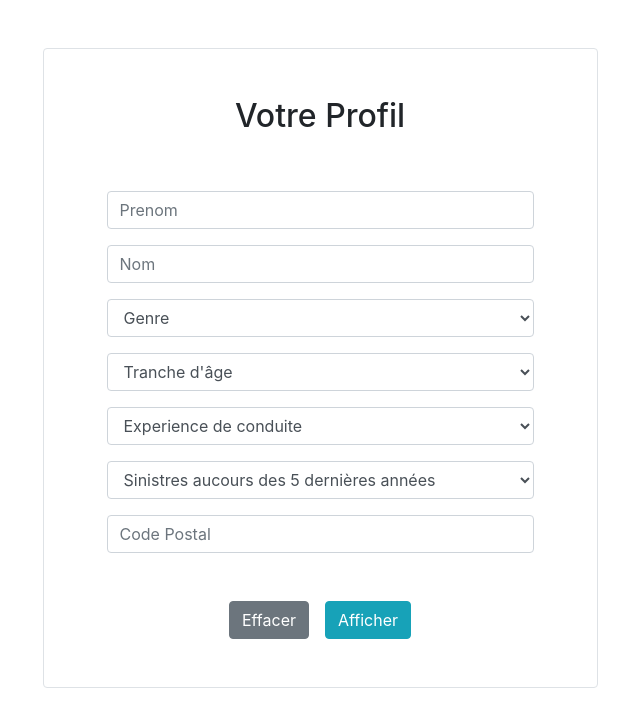
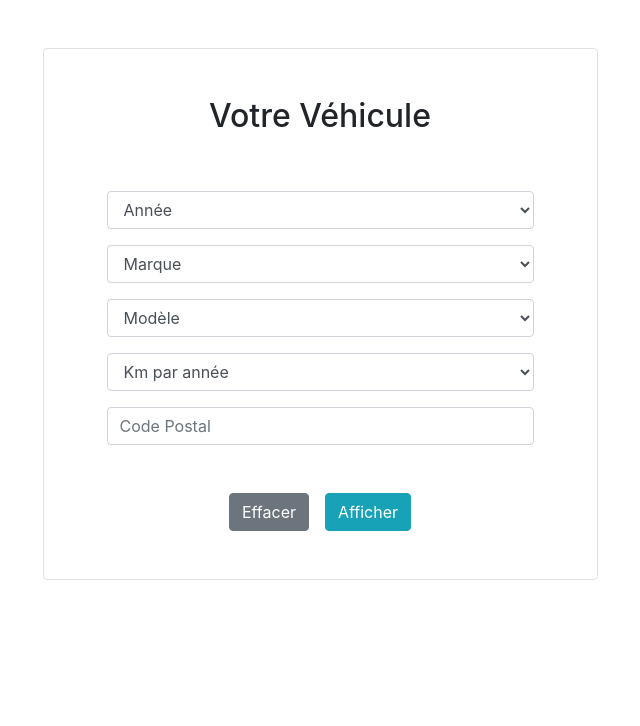
Before and after one commit to Ayi05/demo-assurance, a React (Create React App) app: page /profil in a window 1280 px wide. Shown: the top 726 px of the page, without its empty margins (320-960 px from the left). Built offline with nearby package versions, Linux system fonts and the light colour scheme.

Commit message:
Création du formulaire Vehicule

```diff
--- a/src/App.js
+++ b/src/App.js
@@ -1,9 +1,10 @@
 import React from "react";
-// import Basic from "./components/Basic";
-import Profil from "./components/Profil"
+import Vehicule from "./components/Vehicule";
+// import Profil from "./components/Profil"
 
 const App = () => {
-  return <Profil></Profil>;
+  // return <Profil></Profil>;
+  return <Vehicule></Vehicule>;
 };
 
 export default App;
--- a/src/components/Profil.js
+++ b/src/components/Profil.js
@@ -1,9 +1,12 @@
 
 import React from 'react';
-// import Profil from './Profif';
 
+const genres = ['Genre', 'Homme', 'Femme', 'Autre'];
+const ages = ['Tranche d\'âge', '15-20', '21-25', '26-30', '31-35', '36-40', '41-55', '56-70', '71+'];
+const experiences = ['Experience de conduite', '- 24 Mois', '2 à 5 ans', '6 à 9 ans', '10 ans +'];
+const sinistres = ['Sinistres aucours des 5 dernières années', '0', '1', '2', '3+']
 
-class Basic extends React.Component {
+class Profil extends React.Component {
   constructor(props) {
     super(props);
     this.state = {
@@ -31,7 +34,7 @@ class Basic extends React.Component {
 
   render() {
     return (
-      // <Profil></Profil>
+
       <div className="container mt-5 d-flex justify-content-center">
 
         <div className="col-md-6 border rounded py-5">
@@ -41,7 +44,8 @@ class Basic extends React.Component {
 
           <form className="px-5 mt-5" onSubmit={this.handleSubmit}>
 
-            <div class="form-group row. justify-content-between.">
+            {/* Prenom */}
+            <div class="form-group">
               <input
                 type="text"
                 name="prenom"
@@ -49,6 +53,7 @@ class Basic extends React.Component {
                 placeholder="Prenom" className="form-control" />
             </div>
 
+            {/* Nom */}
             <div class="form-group">
               <input
                 type="text"
@@ -57,49 +62,51 @@ class Basic extends React.Component {
                 placeholder="Nom" className="form-control" />
             </div>
 
+            {/* Genre */}
             <div class="form-group">
               <select className="form-control" onChange={event => { this.setState({ genre: event.target.value }) }}>
-                <option value="0">Genre</option>
-                <option value="1">Homme</option>
-                <option value="2">Femme</option>
-                <option value="3">Autre</option>
+                {genres.map(genre => (
+                  <option key={genre} value={genre}>
+                    {genre}
+                  </option>
+                ))}
               </select>
             </div>
 
+            {/* Tranche d'Age */}
             <div class="form-group" onChange={event => { this.setState({ age: event.target.value }) }}>
               <select className="form-control">
-                <option value="0">Tranche d'âge</option>
-                <option value="1">15-20</option>
-                <option value="2">21-25</option>
-                <option value="3">26-30</option>
-                <option value="4">31-35</option>
-                <option value="5">36-40</option>
-                <option value="6">41-55</option>
-                <option value="7">56-70</option>
-                <option value="8">71+</option>
+                {ages.map(age => (
+                  <option key={age} value={age}>
+                    {age}
+                  </option>
+                ))}
               </select>
             </div>
 
+            {/* Experience de conduite */}
             <div class="form-group">
               <select className="form-control" onChange={event => { this.setState({ experience: event.target.value }) }}>
-                <option value="0">Experience de conduite</option>
-                <option value="1">- 24 Mois</option>
-                <option value="2">2 à 5 ans</option>
-                <option value="3">6 à 9 ans</option>
-                <option value="4">10 ans +</option>
+                {experiences.map(experience => (
+                  <option key={experience} value={experience}>
+                    {experience}
+                  </option>
+                ))}
               </select>
             </div>
 
+            {/* Sinistres aucours des 5 dernières années */}
             <div class="form-group">
-              <select className="col-5. form-control" onChange={event => { this.setState({ sinistres: event.target.value }) }}>
-                <option value="0">Sinistres aucours des 5 dernières années</option>
-                <option value="0">0</option>
-                <option value="1">1</option>
-                <option value="2">2</option>
-                <option value="3">3+</option>
+              <select className="form-control" onChange={event => { this.setState({ sinistres: event.target.value }) }}>
+                {sinistres.map(sinistre => (
+                  <option key={sinistre} value={sinistre}>
+                    {sinistre}
+                  </option>
+                ))}
               </select>
             </div>
 
+            {/* Code Postal */}
             <div class="form-group">
               <input
                 type="text"
@@ -122,4 +129,4 @@ class Basic extends React.Component {
   }
 }
 
-export default Basic;
+export default Profil;
--- a/src/components/Vehicule.js
+++ b/src/components/Vehicule.js
@@ -1,25 +1,124 @@
 
 import React from 'react';
 
-const condMessage = "Plusieurs variations de Lorem Ipsum peuvent être trouvées ici ou là, mais la majeure partie d'entre elles a été altérée par l'addition d 'humour ou de mots aléatoires qui ne ressemblent..."
 
-const Vehicul = (props) => {
-  return (
-    <div className="container mt-5 d-flex justify-content-center">
+const annees = ['Année', '2020', '2019', '2018', '2017', '2016', '2015', '2014', '2013', '2012', '2011', '2010', '2009'];
+const marques = ['Marque', 'Audi', 'BMW', 'Chevrolet', 'Ford', 'Honda', 'Hyundai', 'Mazda', 'Mitsubishi', 'Nissan', 'Porshe', 'Ram', 'Subaru', 'Tesla', 'Toyota', 'VolksWagen', 'Volvo'];
+const modeles = ['Modèle', 'aaaa', 'bbbb', 'cccc', 'dddd', 'eeee'];
+const kmas = ['Km par année', 'moins de 10 000 km', '10 001 à 20 000 km', '20 001 à 35 000 km', 'plus de 35 000 km']
 
-      <div className="col-6 border rounded p-5">
-        <div className="row justify-content-center">
-          <h3>Conditions d'utilisation</h3>
-          <p className="text-justify">{condMessage}</p>
+class Vehicule extends React.Component {
+  constructor(props) {
+    super(props);
+    this.state = {
+      annee: '',
+      marque: '',
+      modele: '',
+      kma: '',
+      experience: '',
+      sinistres: '',
+      cp: '',
+    };
+
+    this.handleChange = this.handleChange.bind(this);
+    this.handleSubmit = this.handleSubmit.bind(this);
+  }
+
+  handleChange(event) {
+    this.setState({ prenom: event.target.value });
+  }
+
+  handleSubmit(event) {
+    alert('Année : ' + this.state.annee + '\nMarque : ' + this.state.marque + '\nModèle : ' + this.state.modele + '\nKm/Année : ' + this.state.kma + '\nProtections : ' + this.state.experience + '\nFranchises : ' + this.state.sinistres);
+    event.preventDefault();
+  }
+
+  render() {
+    return (
+
+      <div className="container mt-5 d-flex justify-content-center">
+
+        <div className="col-md-6 border rounded py-5">
+          <div className="row justify-content-center">
+            <h2>Votre Véhicule</h2>
+          </div>
+
+          <form className="px-5 mt-5" onSubmit={this.handleSubmit}>
+
+            {/* Annee */}
+            {/* <div class="form-group">
+              <input
+                type="date"
+                name="date"
+                onChange={event => { this.setState({ annee: event.target.value }) }}
+                className="form-control" />
+            </div> */}
+
+            {/* Annee */}
+            <div class="form-group">
+              <select className="form-control" onChange={event => { this.setState({ annee: event.target.value }) }}>
+                {annees.map(annee => (
+                  <option key={annee} value={annee}>
+                    {annee}
+                  </option>
+                ))}
+              </select>
+            </div>
+
+            {/* Tranche d'Age */}
+            <div class="form-group" onChange={event => { this.setState({ marque: event.target.value }) }}>
+              <select className="form-control">
+                {marques.map(marque => (
+                  <option key={marque} value={marque}>
+                    {marque}
+                  </option>
+                ))}
+              </select>
+            </div>
+
+            {/* Experience de conduite */}
+            <div class="form-group">
+              <select className="form-control" onChange={event => { this.setState({ modele: event.target.value }) }}>
+                {modeles.map(modele => (
+                  <option key={modele} value={modele}>
+                    {modele}
+                  </option>
+                ))}
+              </select>
+            </div>
+
+            {/* Sinistres aucours des 5 dernières années */}
+            <div class="form-group">
+              <select className="col-5. form-control" onChange={event => { this.setState({ kma: event.target.value }) }}>
+                {kmas.map(kma => (
+                  <option key={kma} value={kma}>
+                    {kma}
+                  </option>
+                ))}
+              </select>
+            </div>
+
+            {/* Code Postal */}
+            <div class="form-group">
+              <input
+                type="text"
+                onChange={event => { this.setState({ cp: event.target.value }) }}
+                className="form-control form-control-md" placeholder="Code Postal" />
+            </div>
+
+            <div className="row justify-content-center mt-5">
+              <button class="btn btn-secondary mx-2" type="reset">Effacer</button>
+
+              <button class="btn btn-info mx-2" type="submit">Afficher</button>
+            </div>
+
+          </form>
+
         </div>
-        <div className="row justify-content-center">
-          <button type="button" class="btn btn-outline-info mx-2">Accepter</button>
-          <button type="button" class="btn btn-outline-danger mx-2">Refuser</button>
-        </div>
-      </div>
 
-    </div>
-  );
+      </div >
+    );
+  }
 }
 
-export default Vehicul;
+export default Vehicule;
```
